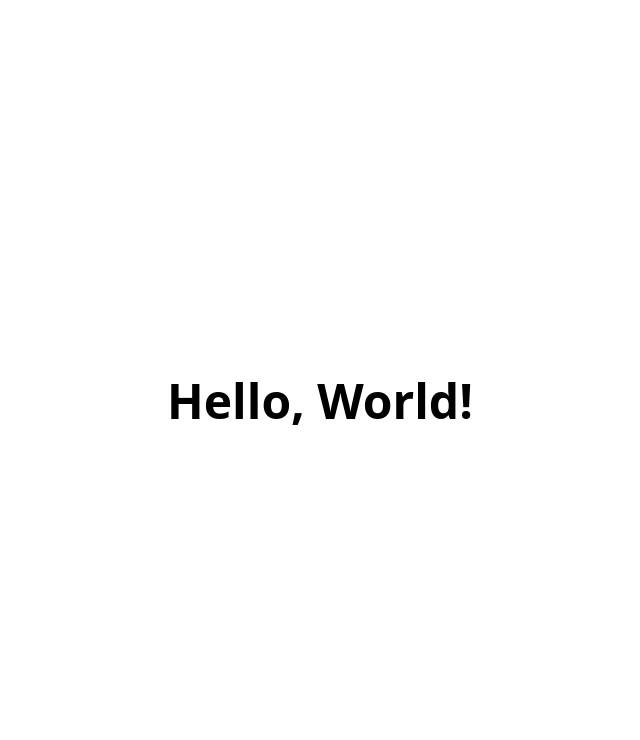
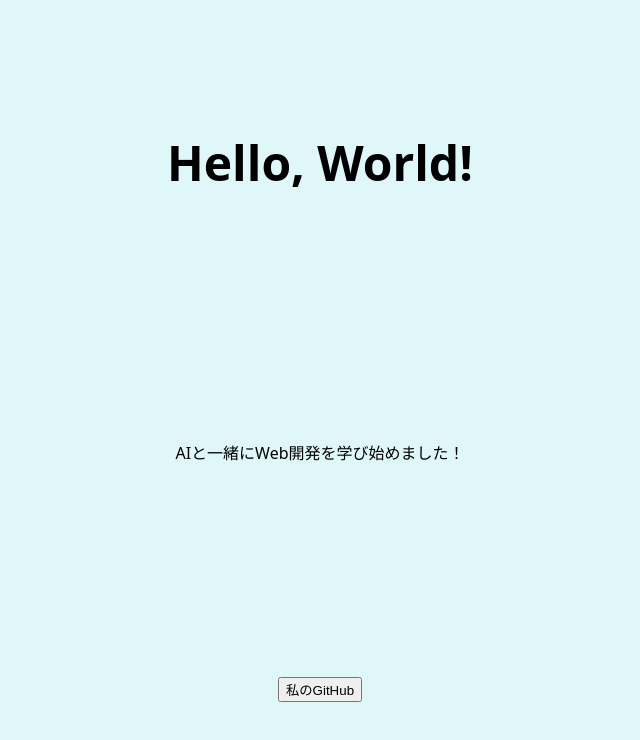
Before and after one commit to kouheikuwata-ux/hello-vercel, a plain HTML site: page index.html in a window 1280 px wide. Shown: the whole page, without its empty margins (320-960 px from the left). Drawn offline with Linux system fonts and the light colour scheme.

Commit message:
Add profile and button with AI

```diff
--- a/index.html
+++ b/index.html
@@ -8,8 +8,13 @@
       body { font-family: system-ui, -apple-system, Segoe UI, Roboto, Helvetica, Arial, "Apple Color Emoji", "Segoe UI Emoji"; margin: 0; display: grid; place-items: center; min-height: 100vh; }
       h1 { font-size: 3rem; }
     </style>
+    <style>
+      body { background-color: #e0f7fa; }
+    </style>
   </head>
   <body>
     <h1>Hello, World!</h1>
+    <p>AIと一緒にWeb開発を学び始めました！</p>
+    <button type="button" onclick="window.open('https://github.com/あなたのユーザー名','_blank')">私のGitHub</button>
   </body>
 </html>
```
